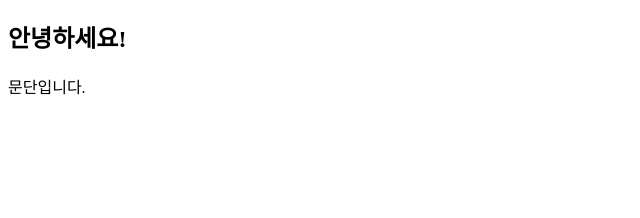
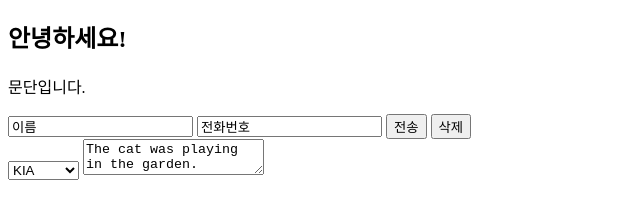
Before and after one commit to Hazel-K/FastCampus, a plain HTML site: page Frontend_HTML/index.html in a window 1280 px wide. Shown: the part 70-288 px from the top of the page, without its empty margins (0-640 px from the left). Drawn offline with Linux system fonts and the light colour scheme.

Commit message:
HTML DONE

```diff
--- a/Frontend_HTML/index.html
+++ b/Frontend_HTML/index.html
@@ -20,5 +20,33 @@
     <!-- h2 크기의 text를 출력 -->
     <p>문단입니다.</p>
     <!-- 본문 크기의 text를 출력 -->
+    <!-- <a href="연결 주소"></a>로 컨텐츠 삽입 -->
+    <!-- <img src="image.jpg""/> 같은 폴더 내 이미지가 존재 -->
+    <!-- <img src="subfolder/image.jpg""/> 하위 폴더 내 이미지가 존재 -->
+    <!-- <img src="../image.jpg""/> 상위 폴더 내 이미지가 존재 -->
+    <form action="" method="GET">
+        <input type="text" name="name" value="이름">
+        <input type="text" name="phone" value="전화번호">
+        <!-- 인풋 타입 정리 -->
+        <!-- GET 메소드는 웹사이트에서 검색을 위한 방식, URL 끝에 쿼리 문자열을 통해 검색 -->
+        <!-- POST 메소드는 헤더와 바디에 정보를 담아 요청하는 방식. 입력값을 전송하는 방식 -->
+        <!-- password : 입력 데이터 *로 표시 -->
+        <!-- radio : 여러개 항목 중 한 개 선택 -->
+        <!-- checkbox : 여러개 항목 중 한개 혹은 여러 개 선택 -->
+        <button type="submit">전송</button>
+        <button type="reset">삭제</button>
+    </form>
+    <!-- 메소드가 GET 형식의 폼 생성 -->
+    <!-- 폼 안에는 입력 창 2개, 버튼 2개 생성 -->
+    <select>
+        <option value="kia">KIA</option>
+        <option value="hyundai">Hyundai</option>
+        <option value="Toyota">Toyota</option>
+        <option value="audi">Audi</option>
+    </select>
+    <!-- n개 option을 선택할 수 있는 드롭 박스 생성 -->
+    <textarea name="text_area">The cat was playing in the garden.
+    </textarea>
+    <!-- 텍스트 입력 창 생성 -->
 </body>
 </html>
```
